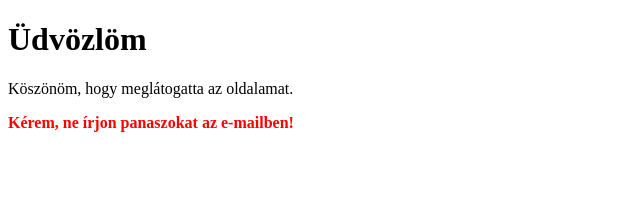
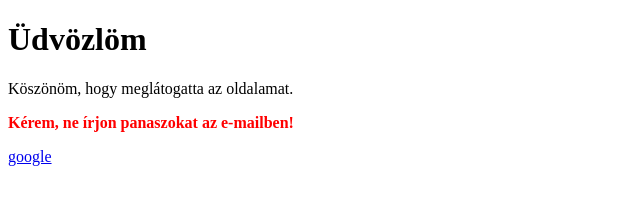
Before and after one commit to DrTercsiIldiko/DrTercsiIldiko.github.io, a plain HTML site: page index.html in a window 1280 px wide. Shown: the full height of the page, 0-640 px from the left. Drawn offline with Linux system fonts and the light colour scheme.

Commit message:
Google-link hozzáadása

```diff
--- a/index.html
+++ b/index.html
@@ -11,5 +11,6 @@
         <h1>Üdvözlöm</h1>
         <p>Köszönöm, hogy meglátogatta az oldalamat.</p>
         <p class='warning'>Kérem, ne írjon panaszokat az e-mailben!</p>
+        <p><a href="google.com">google</a></p>
     </body>
 </html>
```
